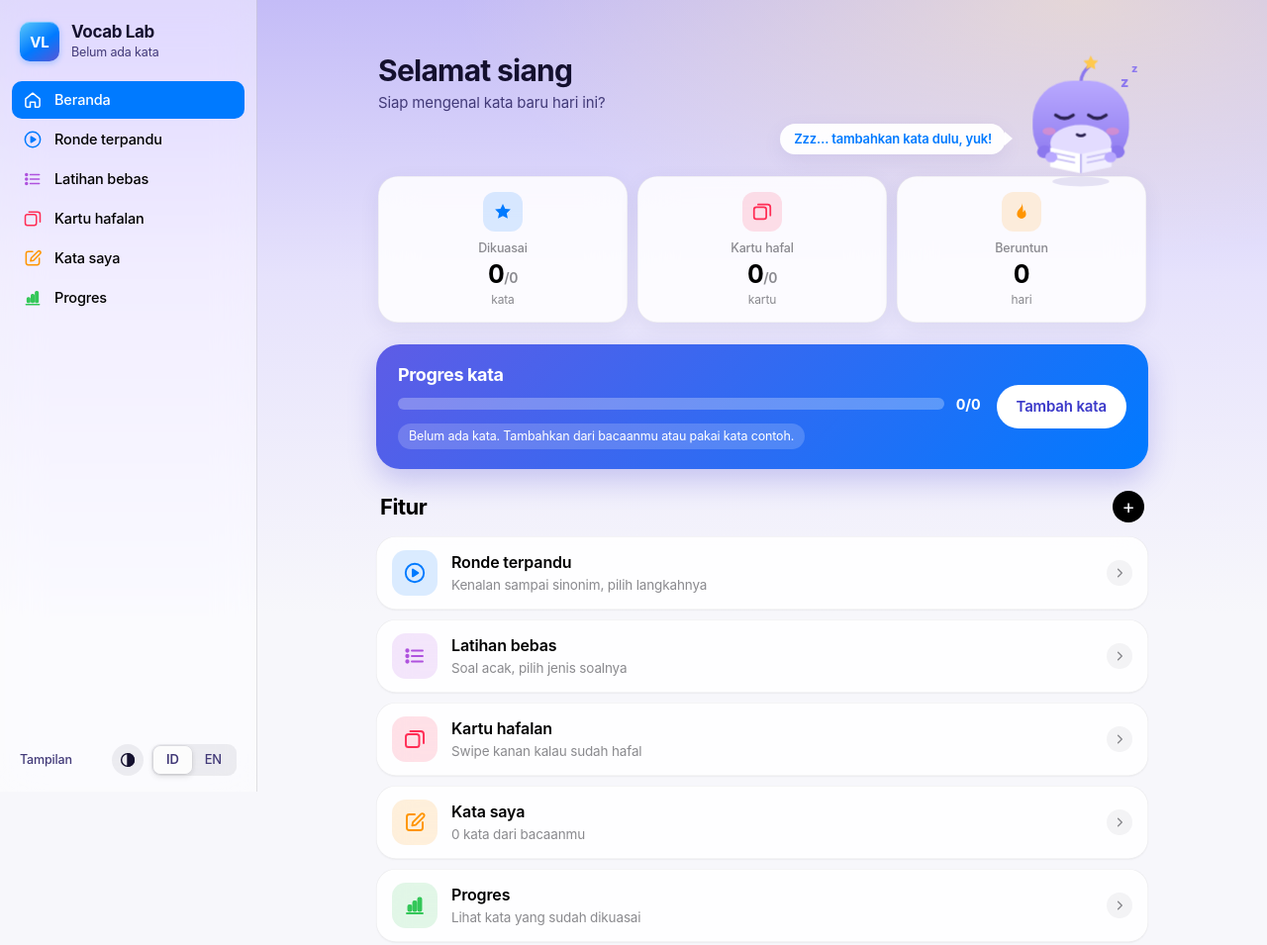
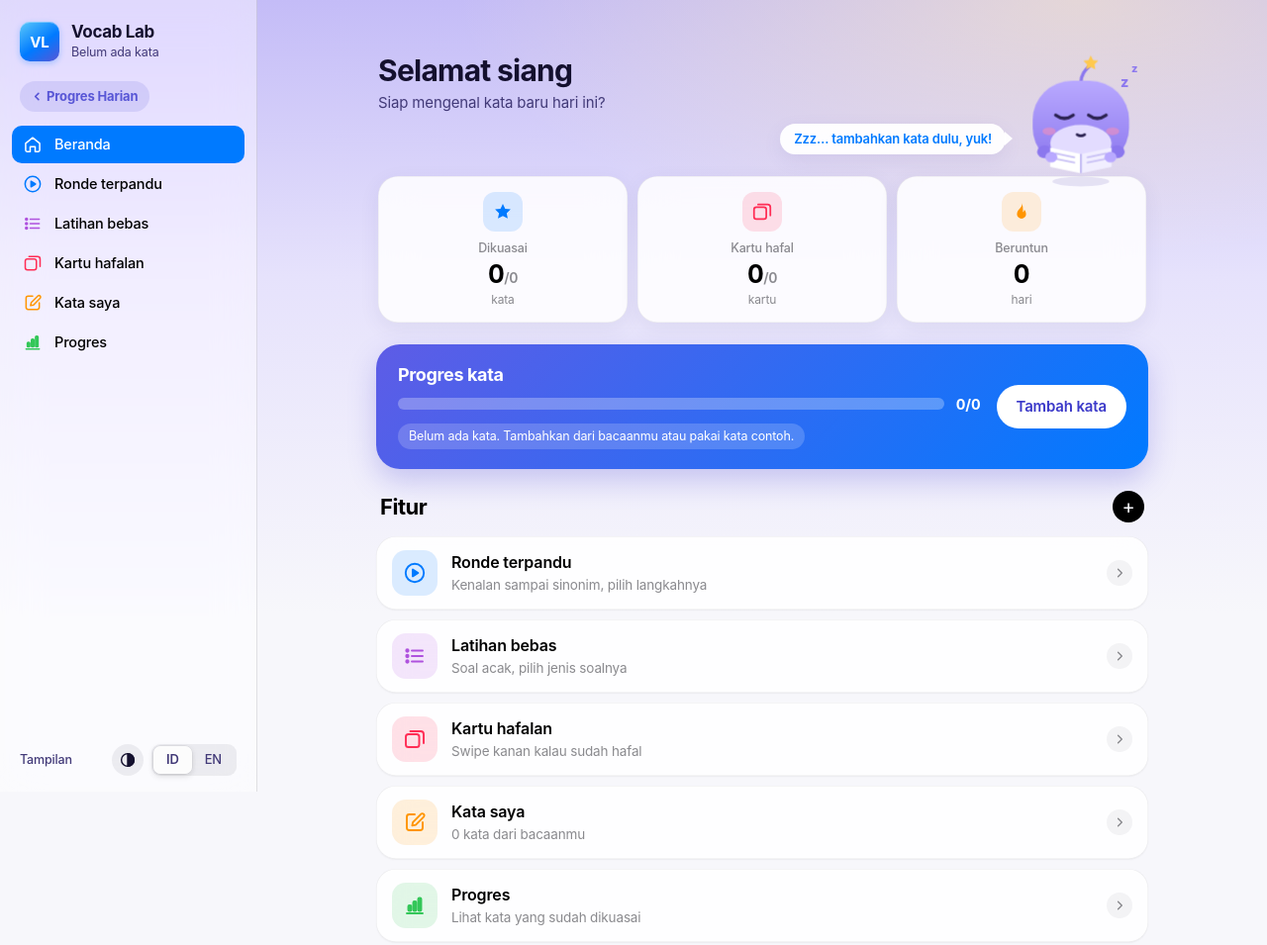
Before and after one commit to faiqdk07-tech/vocab-lab, a plain HTML site: page index.html in a window 1280 px wide. Shown: the whole page at 99% size. Drawn offline with Linux system fonts and the light colour scheme.

Commit message:
Add files via upload

```diff
--- a/index.html
+++ b/index.html
@@ -811,6 +811,11 @@
   .alert-btns button.destr { color: var(--red); }
   @keyframes fadeIn { from { opacity: 0; } }
   @keyframes popIn { from { opacity: 0; transform: scale(1.12); } }
+
+/* tombol kembali ke Progres Harian */
+.hubback{display:inline-flex;align-items:center;gap:4px;font-size:13px;font-weight:700;color:var(--indigo, #5856d6);background:color-mix(in srgb, var(--indigo, #5856d6) 14%, transparent);border-radius:999px;padding:6px 12px;text-decoration:none;width:fit-content;white-space:nowrap}
+.side .hubback{margin:0 8px 14px}
+@media (max-width:900px){.side .hubback{margin:0}}
 </style>
 </head>
 <body>
@@ -821,6 +826,7 @@
       <div class="logo">VL</div>
       <div><div class="bname">Vocab Lab</div><div class="bsub" id="badge"></div></div>
     </div>
+    <a class="hubback" href="https://faiqdk07-tech.github.io/progres-harian/#hari-ini"><svg viewBox="0 0 12 12" width="11" height="11" fill="none" stroke="currentColor" stroke-width="1.8" stroke-linecap="round" stroke-linejoin="round" aria-hidden="true"><path d="M7.5 2.5L4 6l3.5 3.5"/></svg>Progres Harian</a>
     <nav class="nav">
       <button type="button" data-view="home"><span class="ico" style="--c:var(--indigo)" aria-hidden="true"><svg viewBox="0 0 24 24" fill="none" stroke="currentColor" stroke-width="1.8" stroke-linecap="round" stroke-linejoin="round"><path d="M3.5 10.6L12 3.8l8.5 6.8V19a1.6 1.6 0 0 1-1.6 1.6H15v-6h-6v6H5.1A1.6 1.6 0 0 1 3.5 19z"/></svg></span><span>Beranda</span></button>
       <button type="button" data-view="round"><span class="ico" style="--c:var(--blue)" aria-hidden="true"><svg viewBox="0 0 24 24" fill="none" stroke="currentColor" stroke-width="1.8" stroke-linecap="round" stroke-linejoin="round"><circle cx="12" cy="12" r="9.2"/><path d="M10 8.6v6.8l5.4-3.4z" fill="currentColor"/></svg></span><span class="lbl">Ronde terpandu</span><span class="lbl-s">Ronde</span></button>
```
